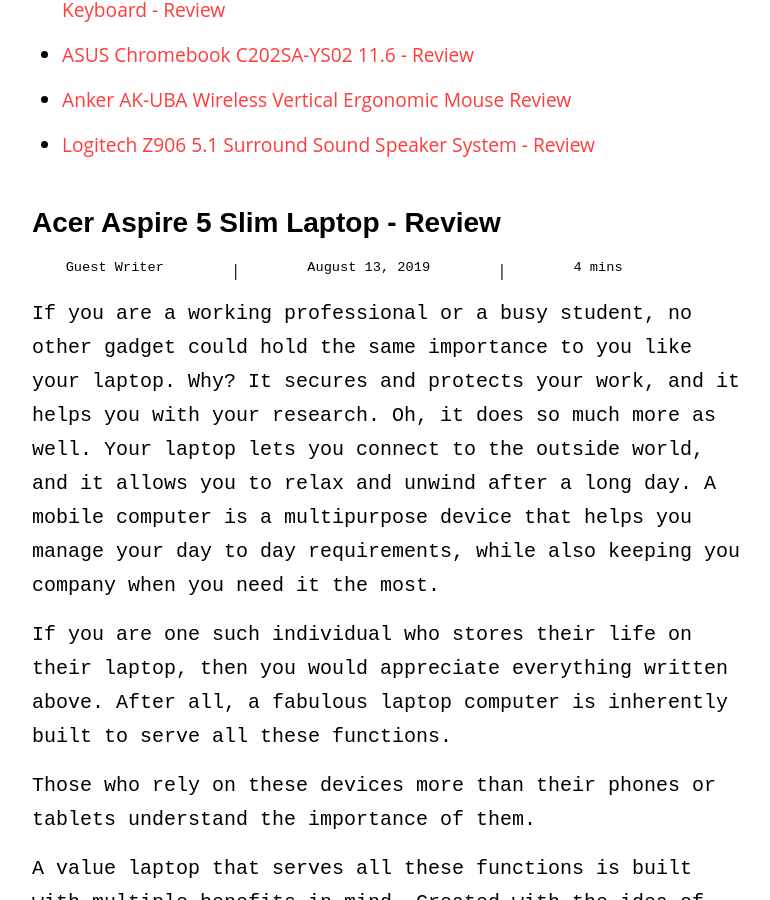
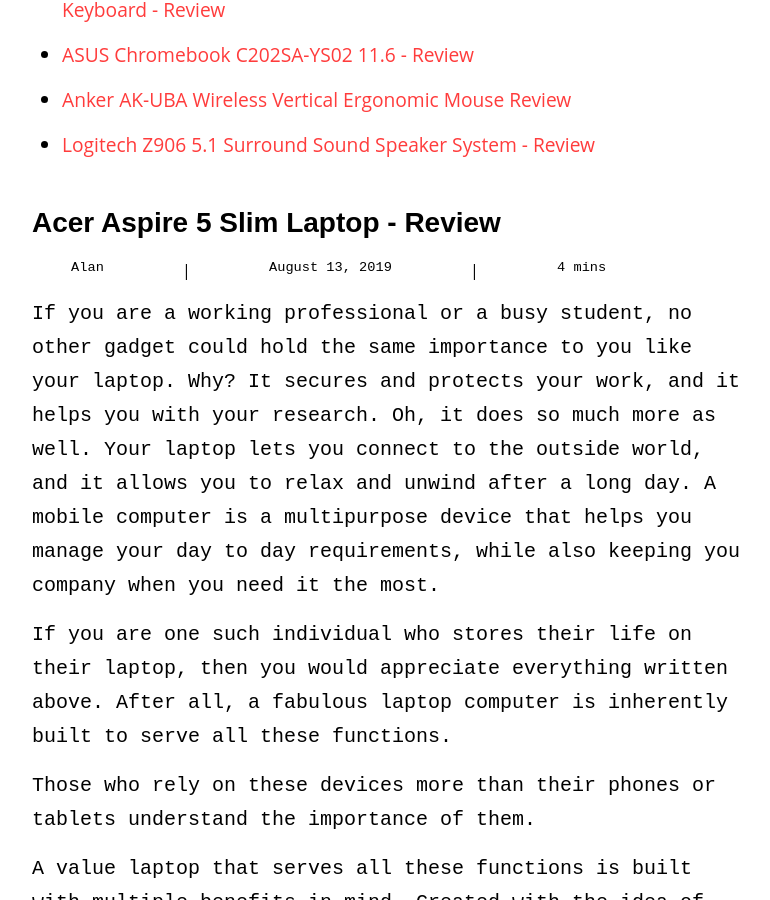
Before and after one commit to MrPowerScripts/MrPowerScripts.com, a Jekyll site: the page built from _reviews/2018-08-13-acer-aspire-5-slim-laptop-review.md, in a window 1280 px wide and 900 px high, scrolled down 310 px. Shown: the whole window, without its empty margins (248-1018 px from the left). Built offline with Jekyll 4.4.1, drawn with Linux system fonts in a browser that asks for light colours.

Commit message:
the man known as alan

```diff
--- a/_reviews/2018-08-13-acer-aspire-5-slim-laptop-review.md
+++ b/_reviews/2018-08-13-acer-aspire-5-slim-laptop-review.md
@@ -1,6 +1,6 @@
 ---
 layout: review
-author: Guest Writer
+author: Alan
 author_url:
 title: Acer Aspire 5 Slim Laptop - Review
 date: 2019-08-13 05:00:45+00
```
